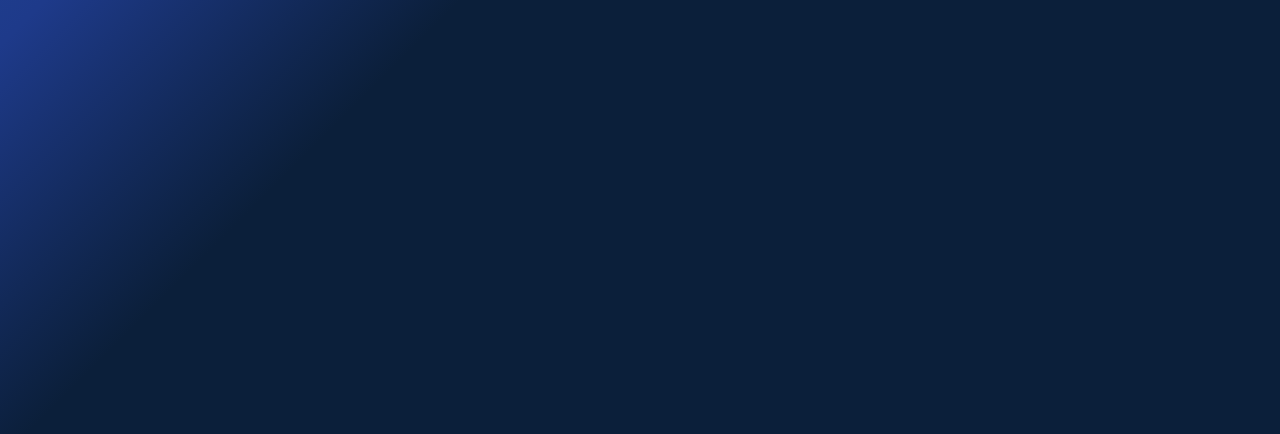
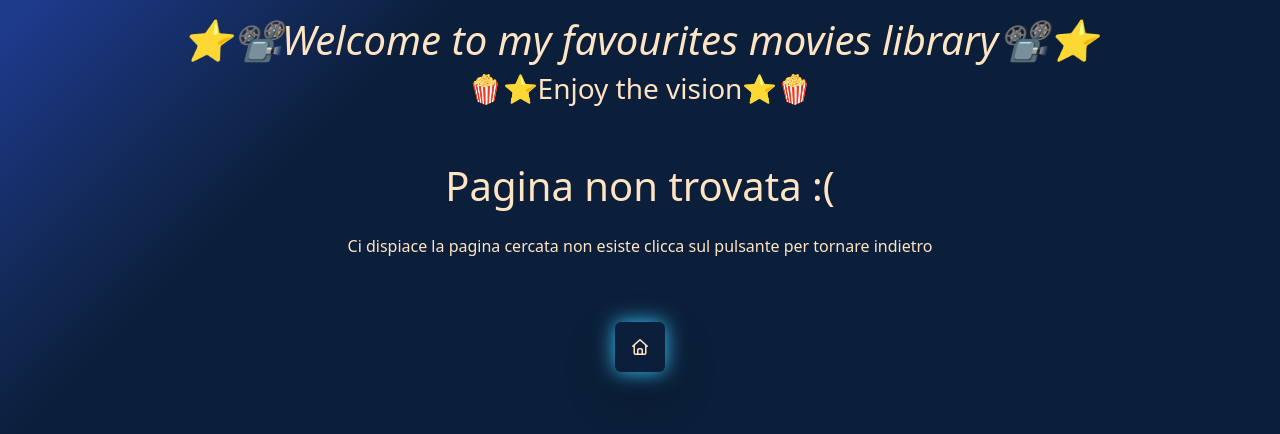
Before and after one commit to CarloMart88/webapp-react, a React (Vite) app: page /not-found in a window 1280 px wide. Before the commit this address had no page. Shown: the top 434 px of the page. Built offline with nearby package versions, Linux system fonts and the light colour scheme.

Commit message:
feat: notFound page and catch(err) with useNavigate

```diff
--- a/pages/DetailMovie.jsx
+++ b/pages/DetailMovie.jsx
@@ -8,7 +8,7 @@ function DetailMovie() {
   //recuper l'id
   const { id } = useParams();
   //definisco la variabile di stato
-  const [movies, setMovies] = useState([]);
+  const [movies, setMovies] = useState({});
 
   let navigate = useNavigate();
 
@@ -18,7 +18,7 @@ function DetailMovie() {
       .then((resp) => {
         setMovies(resp.data);
       })
-      .catch((err) => console.log(err));
+      .catch((err) => navigate("/not-found", { replace: true }));
   };
 
   useEffect(dataFecth, [id, navigate]);
--- /dev/null
+++ b/pages/NotFound.jsx
@@ -0,0 +1,20 @@
+import { Link } from "react-router-dom";
+
+function NotFound() {
+  return (
+    <div className="col-12 d-flex flex-column align-items-center justify-content-center my-5">
+      <h1>Pagina non trovata :( </h1>
+      <p className="my-3">
+        Ci dispiace la pagina cercata non esiste clicca sul pulsante per tornare
+        indietro
+      </p>
+      <Link to="/">
+        <button className="btn back-home mx-5 my-5">
+          <i className="fa-regular fa-house" title="torna indietro"></i>
+        </button>
+      </Link>
+    </div>
+  );
+}
+
+export default NotFound;
--- a/src/App.jsx
+++ b/src/App.jsx
@@ -2,6 +2,7 @@ import Default_layout from "../layouts/Default_layout";
 import HomePage from "../pages/homePage";
 import DetailMovie from "../pages/DetailMovie";
 import { BrowserRouter, Routes, Route } from "react-router-dom";
+import NotFound from "../pages/NotFound";
 
 function App() {
   return (
@@ -10,6 +11,7 @@ function App() {
         <Route element={<Default_layout />}>
           <Route path="/" element={<HomePage />} />
           <Route path="/api/movies/:id" element={<DetailMovie />} />
+          <Route path="*" element={<NotFound />}></Route>
         </Route>
       </Routes>
     </BrowserRouter>
```
